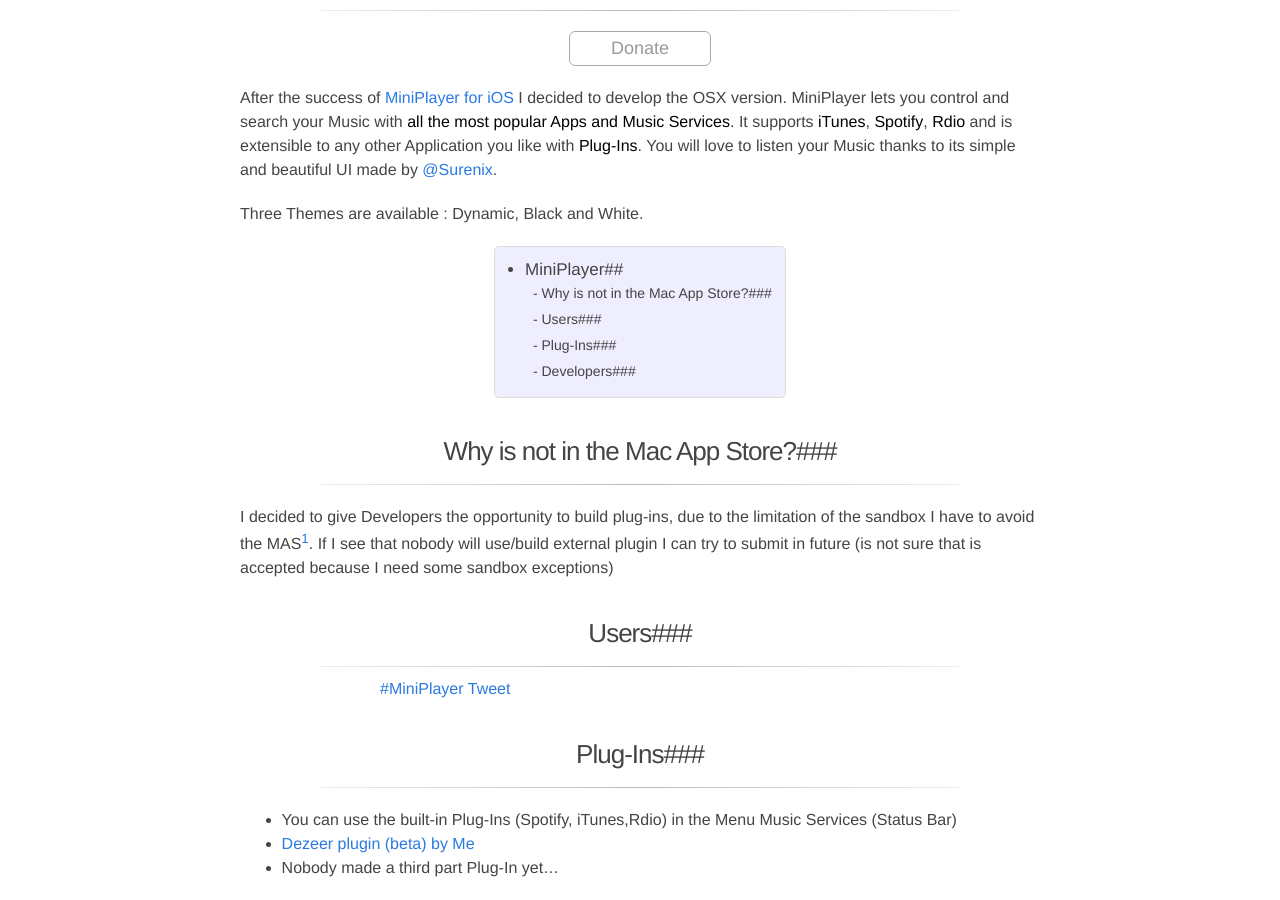
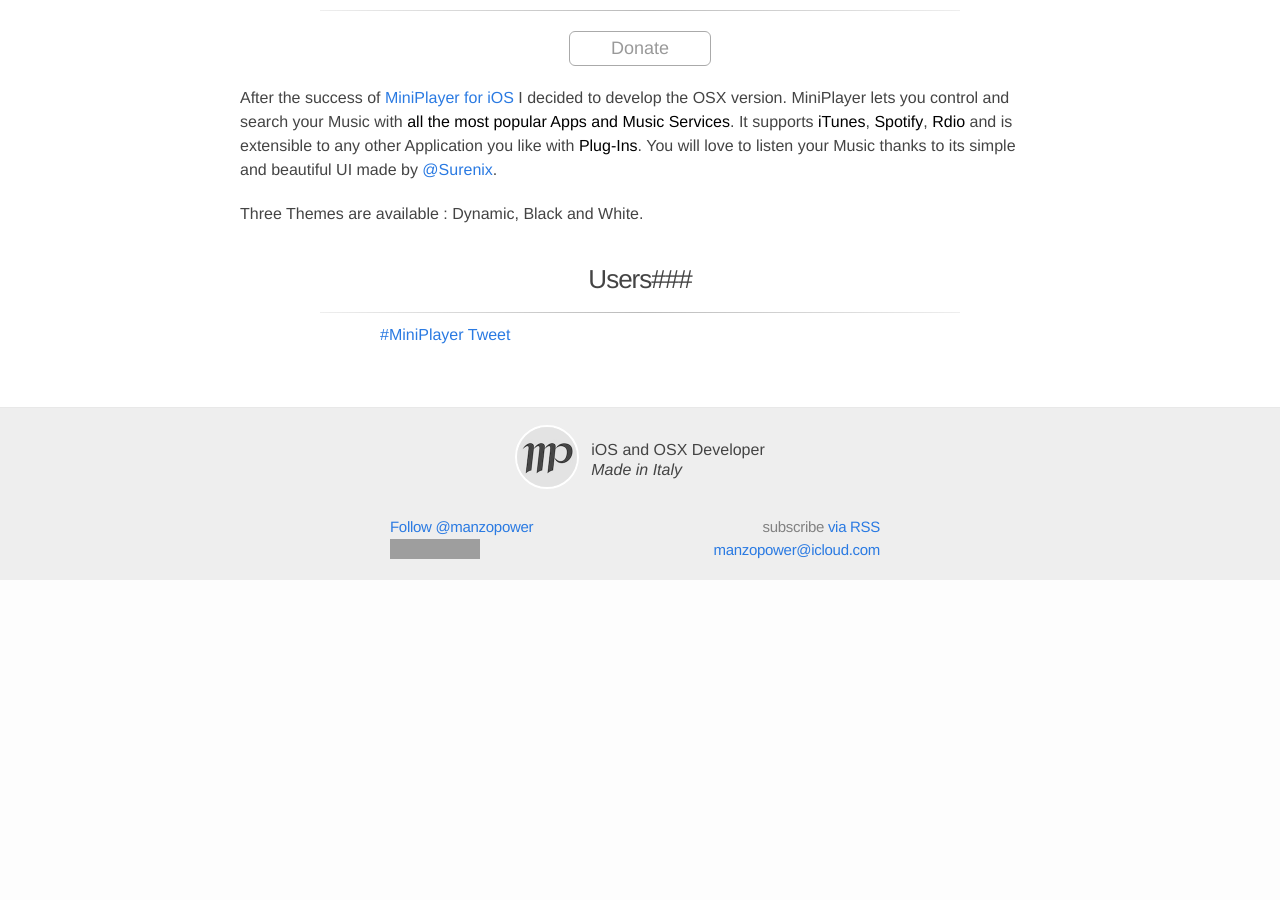
Before and after one commit to MP0w/MP0w.github.io, a Jekyll site: the page built from root/sub/MiniPlayer-Mac.md, in a window 1280 px wide and 900 px high, scrolled down 539 px. Built offline with Jekyll 4.4.1, drawn with Linux system fonts in a browser that asks for light colours; comment, search, counter and statistics services are not loaded; after the commit the page ends 1119 px from its top, so only the background shows below that; some of the changed text lies outside the part shown; grey boxes are pictures that could not be loaded.

Commit message:
page for App Store

```diff
--- a/root/sub/MiniPlayer-Mac.md
+++ b/root/sub/MiniPlayer-Mac.md
@@ -12,7 +12,7 @@
 {% assign app = site.data.apps[0] %}
 
 
-|![MiniPlayer Icon]({{ site.assets-path }}{{app.icon}}){: .profilepic}|[Download](http://mpow.it/MiniPlayer.zip "Download MiniPlayer"){: .button}|
+|![MiniPlayer Icon]({{ site.assets-path }}{{app.icon}}){: .profilepic}|[Soon in the App Store](){: .button}|
 {: .products}
 -------
 {% include donate.html %}
@@ -20,12 +20,6 @@
 
 Three Themes are available : Dynamic, Black and White.
 
-* Table of Contents Placeholder
-{:toc}
-
-###Why is not in the Mac App Store?###
-------------
-I decided to give Developers the opportunity to build plug-ins, due to the limitation of the sandbox I have to avoid the MAS[^MAS]. If I see that nobody will use/build external plugin I can try to submit in future (is not sure that is accepted because I need some sandbox exceptions)
 
 ###Users###
 ---------
@@ -33,21 +27,3 @@
 <a class="twitter-timeline" href="https://twitter.com/hashtag/MiniPlayer" data-widget-id="341248617748758528">#MiniPlayer Tweet</a>
 <script>!function(d,s,id){var js,fjs=d.getElementsByTagName(s)[0],p=/^http:/.test(d.location)?'http':'https';if(!d.getElementById(id)){js=d.createElement(s);js.id=id;js.src=p+"://platform.twitter.com/widgets.js";fjs.parentNode.insertBefore(js,fjs);}}(document,"script","twitter-wjs");</script>
 </div>
-
-###Plug-Ins###
-----------
-* You can use the built-in Plug-Ins (Spotify, iTunes,Rdio) in the Menu Music Services (Status Bar)
-* [Dezeer plugin (beta) by Me](https://www.dropbox.com/s/8hmj6jie7ctxloa/MPSafariDezeerPlugin.miniplayerplugin.zip "Deezer Plug-In")
-* Nobody made a third part Plug-In yet...
-
-###Developers###
----------
-* You can make your own Plug-In, look [my example on Github](https://github.com/MP0w/MiniPlayer-Plug-In "example plug-in"), all you have to do is a bundle with the extension `.miniplayerplugin` and the `NSPrincipalClass` that conform to the `<MPMiniPlayerPlugin>` protocol
-* Your Plug-In can be listed here or included in **MiniPlayer** if you wish, just contact me at manzopower@icloud.com
-
-<div style="width: 290px;margin: 0 auto;">
-<img src="{{site.assets-path}}miniplayerSearch.jpg" width="290" />
-<iframe width="290" height="155" src="//www.youtube.com/embed/D8XW5Od6QJo" frameborder="0" allowfullscreen></iframe>
-</div>
-
-[^MAS]: MAS is the [Acronym](http://en.wikipedia.org/wiki/Acronym "Acronym definition") of  Mac App Store
```
